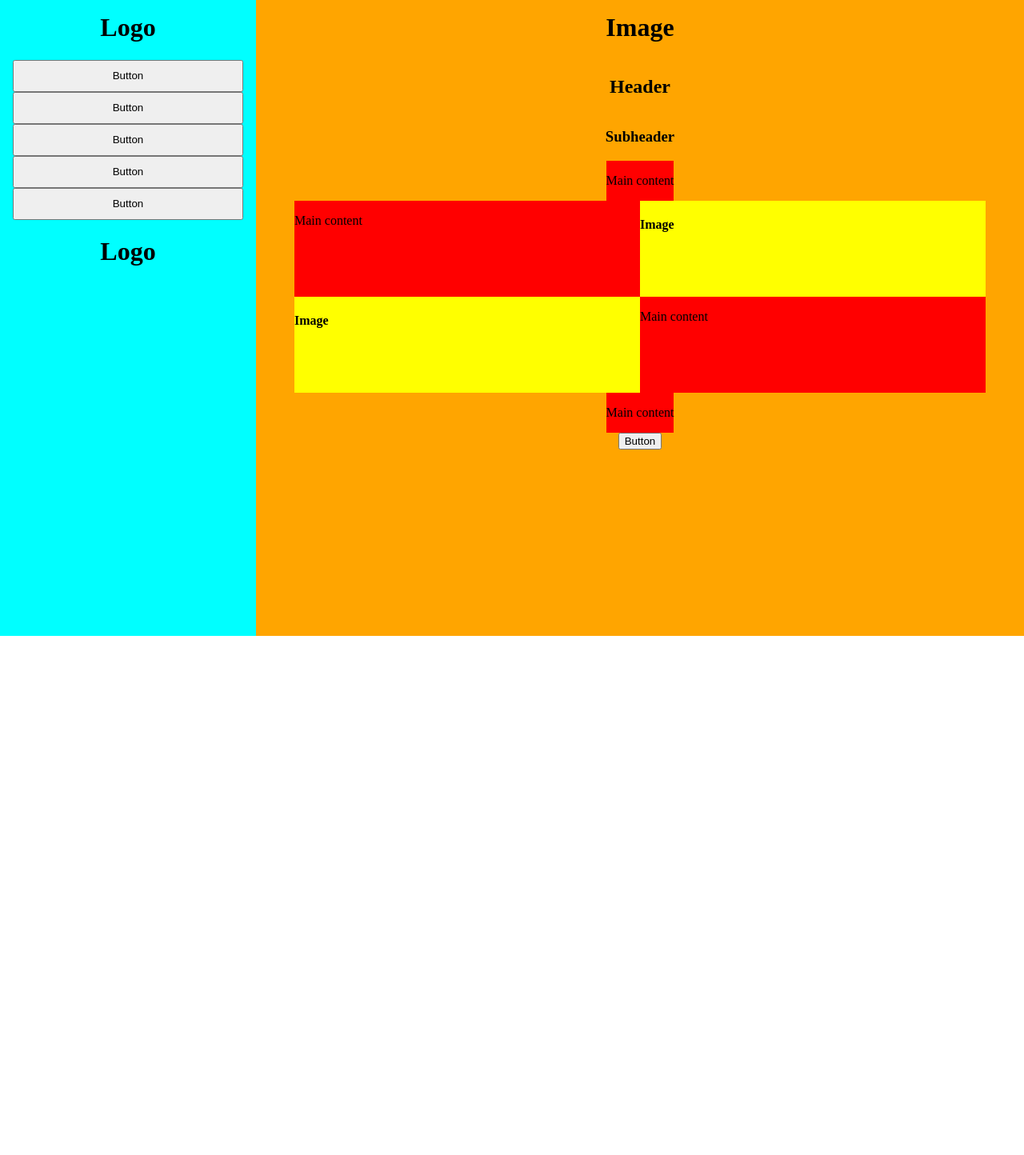
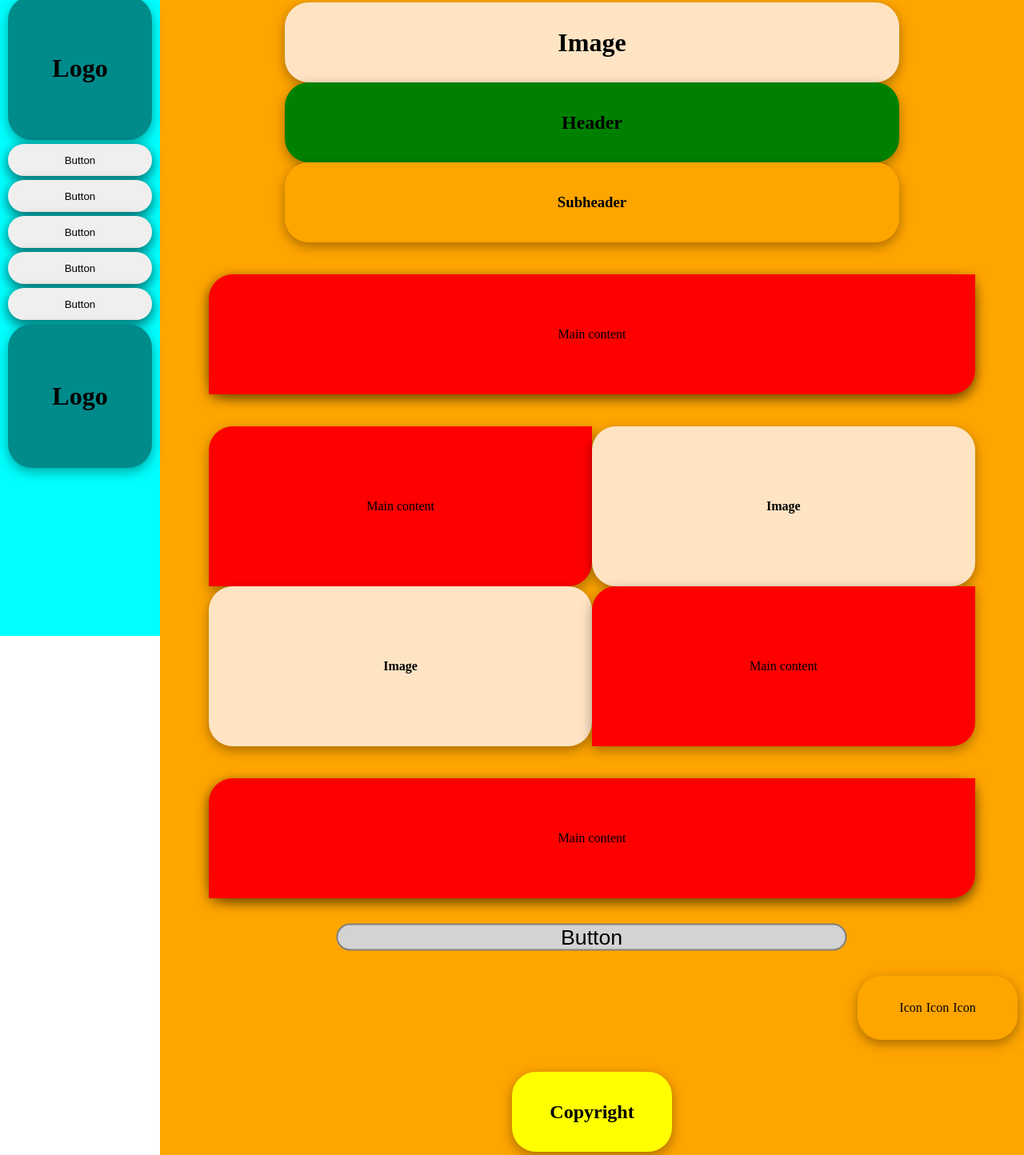
Before and after one commit to mikecal28/react-article-page, a React app: page / in a window 1280 px wide. Shown: the part 5-1449 px from the top of the page at 80% size. Before the commit the page ends 800 px from the top, so only its background shows below. Built offline with nearby package versions, Linux system fonts and the light colour scheme.

Commit message:
finishes layout and adds more styles

```diff
--- a/src/components/ArticleContainer.js
+++ b/src/components/ArticleContainer.js
@@ -3,6 +3,8 @@ import { Component } from "react";
 import "../styles/article-container.css";
 import MainContent from "./MainContent";
 import ArticleButton from "./ArticleButton";
+import SocialLinks from "./SocialLinks";
+import Copyright from "./Copyright";
 
 export default class ArticleContainer extends Component {
   constructor(props) {
@@ -14,18 +16,28 @@ export default class ArticleContainer extends Component {
   render() {
     return (
       <div className="article-container">
-        <h1>Image</h1>
-        <h2>Header</h2>
-        <h3>Subheader</h3>
-        <MainContent />
+        <div className="hero-wrapper">
+          <h1>Image</h1>
+          <h2>Header</h2>
+          <h3>Subheader</h3>
+        </div>
+        <div className="main-content-wrapper">
+          <MainContent />
+        </div>
         <div className="mixed-content">
           <MainContent />
           <h4>Image</h4>
           <h4>Image</h4>
           <MainContent />
         </div>
-        <MainContent />
+        <div className="main-content-wrapper">
+          <MainContent />
+        </div>
         <ArticleButton />
+        <div className="socials-wrapper">
+          <SocialLinks />
+        </div>
+        <Copyright />
       </div>
     );
   }
--- /dev/null
+++ b/src/components/Copyright.js
@@ -0,0 +1,9 @@
+import "../styles/copyright.css";
+
+export default function Copyright() {
+  return (
+    <div className="copyright">
+      <h2>Copyright</h2>
+    </div>
+  );
+}
--- /dev/null
+++ b/src/components/SocialLinks.js
@@ -0,0 +1,21 @@
+import { Component } from "react";
+
+import "../styles/social-links.css";
+
+export default class SocialLinks extends Component {
+  constructor(props) {
+    super(props);
+
+    this.state = {};
+  }
+
+  render() {
+    return (
+      <div className="social-links">
+        <div>Icon</div>
+        <div>Icon</div>
+        <div>Icon</div>
+      </div>
+    );
+  }
+}
--- a/src/styles/app.css
+++ b/src/styles/app.css
@@ -1,3 +1,9 @@
+* {
+  margin: 0;
+  padding: 0;
+  box-sizing: border-box;
+}
+
 html,
 body {
   width: 100%;
@@ -6,11 +12,6 @@ body {
   padding: 0;
 }
 
-#root {
-  width: 100%;
-  height: 100%;
-}
-
 .app {
   width: 100%;
   height: 100%;
--- a/src/styles/article-button.css
+++ b/src/styles/article-button.css
@@ -1,4 +1,14 @@
 .article-button {
-  background-color: red;
+  display: flex;
+  width: 30%;
+  height: 5%;
+  cursor: pointer;
+}
+
+.article-button > button {
+  flex: 1;
   border-radius: 60px;
+  border: 1px solid gray;
+  background-color: lightgray;
+  transform: scale(2);
 }
--- a/src/styles/article-container.css
+++ b/src/styles/article-container.css
@@ -1,17 +1,93 @@
 .article-container {
+  width: 100%;
+  height: 100%;
+  margin-left: min(25%, 200px);
   background-color: orange;
   order: 1;
   flex: 1;
+  padding: 8px;
   display: flex;
   align-items: center;
   flex-direction: column;
+  gap: 40px;
+}
+
+.article-container > .hero-wrapper > * {
+  display: flex;
+  flex-direction: column;
+  justify-content: center;
+  align-items: center;
+  width: 60vw;
+  height: 100px;
+  border-radius: 30px;
+  box-shadow: rgba(0, 0, 0, 0.35) 0px 5px 15px;
+}
+
+.article-container > .hero-wrapper > h1 {
+  background-color: bisque;
+  display: flex;
+  flex-direction: column;
+  justify-content: center;
+  align-items: center;
+  width: 60vw;
+  border-radius: 30px;
+  box-shadow: rgba(0, 0, 0, 0.35) 0px 5px 15px;
+}
+
+.article-container > .hero-wrapper > h2 {
+  background-color: green;
+  display: flex;
+  justify-content: center;
+  align-items: center;
+  border-radius: 30px;
+  box-shadow: rgba(0, 0, 0, 0.35) 0px 5px 15px;
+}
+
+.article-container > .hero-wrapper > h3 {
+  background-color: orange;
+  display: flex;
+  justify-content: center;
+  align-items: center;
+  border-radius: 30px;
+  box-shadow: rgba(0, 0, 0, 0.35) 0px 5px 15px;
+}
+
+.article-container > .mixed-content > h4 {
+  background-color: bisque;
+  display: flex;
+  justify-content: center;
+  align-items: center;
+  border-radius: 30px;
+  box-shadow: rgba(0, 0, 0, 0.35) 0px 5px 15px;
+}
+
+.main-content-wrapper {
+  display: flex;
+  justify-content: center;
+  align-items: center;
+  width: 90%;
+  height: 150px;
+  border-radius: 30px;
+  box-shadow: rgba(0, 0, 0, 0.35) 0px 5px 15px;
 }
 
 .mixed-content {
   width: 90%;
-  height: 30%;
-  background-color: yellow;
+  height: 400px;
+  border-radius: 30px;
   display: grid;
   grid-template-columns: 1fr 1fr;
   grid-template-rows: 1fr 1fr;
 }
+
+.socials-wrapper {
+  align-self: flex-end;
+  background-color: orange;
+  display: flex;
+  justify-content: center;
+  align-items: center;
+  width: 200px;
+  height: 80px;
+  border-radius: 30px;
+  box-shadow: rgba(0, 0, 0, 0.35) 0px 5px 15px;
+}
--- /dev/null
+++ b/src/styles/copyright.css
@@ -0,0 +1,10 @@
+.copyright {
+  width: 200px;
+  height: 100px;
+  background-color: yellow;
+  display: flex;
+  justify-content: center;
+  align-items: center;
+  border-radius: 30px;
+  box-shadow: rgba(0, 0, 0, 0.35) 0px 5px 15px;
+}
--- a/src/styles/main-content.css
+++ b/src/styles/main-content.css
@@ -1,3 +1,11 @@
 .main-content {
+  display: flex;
+  justify-content: center;
+  align-items: center;
   background-color: red;
+  border-top-left-radius: 30px;
+  border-bottom-right-radius: 30px;
+  width: 100%;
+  height: 100%;
+  box-shadow: rgba(0, 0, 0, 0.35) 0px 5px 15px;
 }
--- a/src/styles/nav-button.css
+++ b/src/styles/nav-button.css
@@ -2,8 +2,16 @@
   display: flex;
   width: 90%;
   height: 5%;
+  justify-content: center;
+  align-items: center;
+  border-radius: 30px;
+  box-shadow: rgba(0, 0, 0, 0.35) 0px 5px 15px;
 }
 
 .nav-button > button {
-  flex: 1;
+  width: 100%;
+  height: 100%;
+  border: none;
+  border-radius: 30px;
+  box-shadow: rgba(0, 0, 0, 0.35) 0px 5px 15px;
 }
--- a/src/styles/side-navbar.css
+++ b/src/styles/side-navbar.css
@@ -2,8 +2,21 @@
   display: flex;
   flex-direction: column;
   align-items: center;
-  height: 100%;
-  width: 25%;
+  width: min(25%, 200px);
+  height: 100vh;
   align-self: flex-start;
   background-color: cyan;
+  position: fixed;
+  gap: 5px;
 }
+
+.side-navbar > h1 {
+  display: flex;
+  height: 180px;
+  width: 90%;
+  justify-content: center;
+  align-items: center;
+  background-color: darkcyan;
+  border-radius: 30px;
+  box-shadow: rgba(0, 0, 0, 0.35) 0px 5px 15px;
+}
--- /dev/null
+++ b/src/styles/social-links.css
@@ -0,0 +1,6 @@
+.social-links {
+  width: fit-content;
+  display: flex;
+  flex-direction: row;
+  gap: 5px;
+}
```
